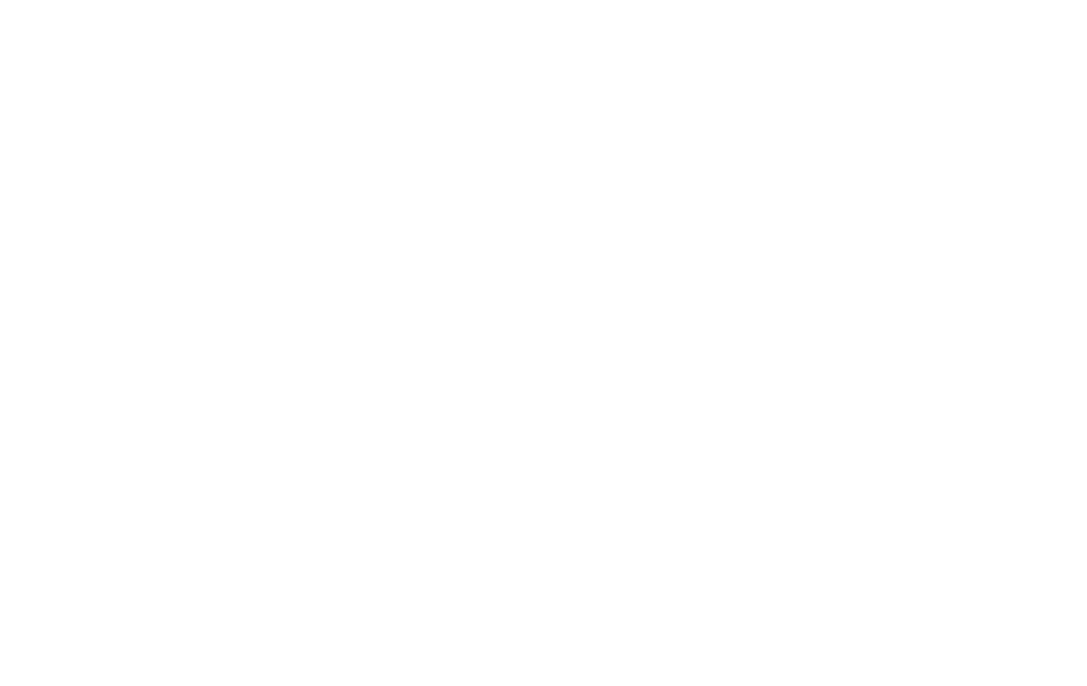
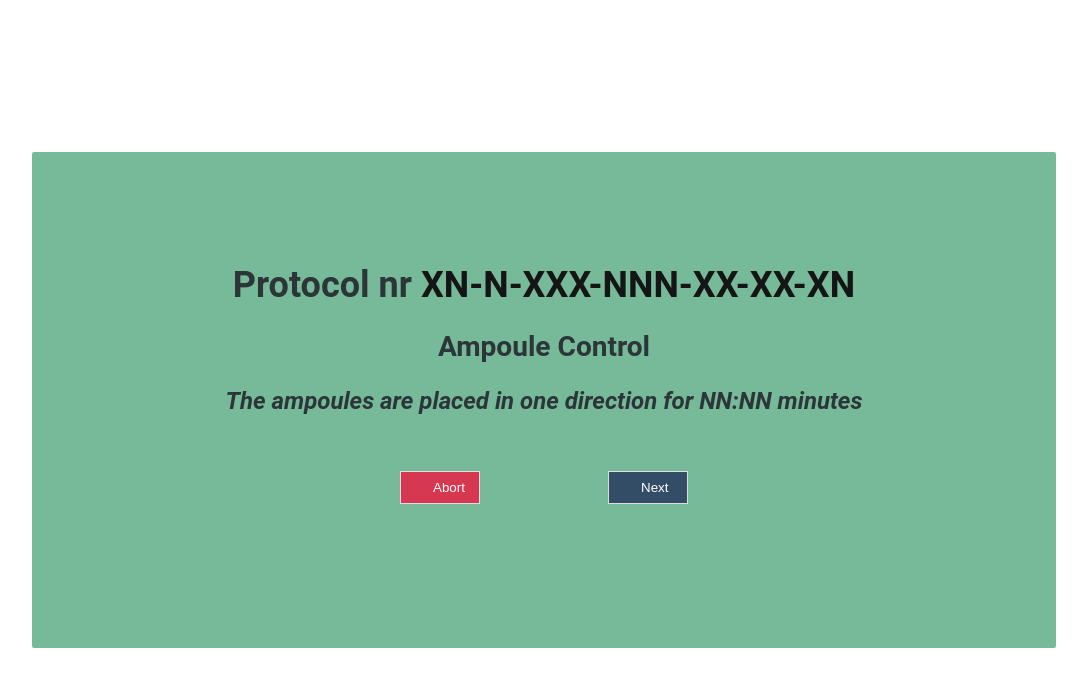
Before and after one commit to Rikulja/project-for-maria, a React (Create React App) app in the folder my-app/: page /countdown-vertical in a window 1280 px wide. Before the commit this address had no page. Shown: the top 686 px of the page, without its empty margins (96-1183 px from the left). Built offline with nearby package versions, Linux system fonts and the light colour scheme.

Commit message:
CountDown page

```diff
--- a/my-app/src/App.js
+++ b/my-app/src/App.js
@@ -1,5 +1,6 @@
 import FormPage from "./components/FormPage";
 import AmpoulePage from "./components/AmpoulePage";
+import CountdownPage from "./components/CountdownPage";
 //Global Style
 import GlobalStyle from "./components/GlobalStyle";
 //Import routes
@@ -13,6 +14,11 @@
       <Routes>
         <Route path="/" exact element={<FormPage />}></Route>
         <Route path="/ampoule-vertical" exact element={<AmpoulePage />}></Route>
+        <Route
+          path="/countdown-vertical"
+          exact
+          element={<CountdownPage />}
+        ></Route>
       </Routes>
     </div>
   );
--- /dev/null
+++ b/my-app/src/components/CountdownPage.js
@@ -0,0 +1,41 @@
+//Styled
+import styled from "styled-components";
+
+const CountdownPage = () => {
+  return (
+    <div className="container">
+      <h2>
+        Protocol nr <span>XN-N-XXX-NNN-XX-XX-XN</span>
+      </h2>
+      <h3>Ampoule Control</h3>
+      <Countdown>
+        <h4>The ampoules are placed in one direction for NN:NN minutes</h4>
+        <div className="buttons">
+          <button className="abort">Abort</button>
+          <button>Next</button>
+        </div>
+      </Countdown>
+    </div>
+  );
+};
+const Countdown = styled.div`
+  display: flex;
+  flex-direction: column;
+  justify-content: center;
+  text-align: center;
+  font-style: italic;
+  .buttons {
+    flex-direction: row;
+    button {
+      margin: 2rem 4rem;
+    }
+    .abort {
+      background-color: #d73851;
+      &:hover {
+        border: 1px solid royalblue;
+      }
+    }
+  }
+`;
+
+export default CountdownPage;
--- a/my-app/src/components/GlobalStyle.js
+++ b/my-app/src/components/GlobalStyle.js
@@ -27,6 +27,7 @@
 button {
     /* position: absolute;
     margin-top: 1rem; */
+    cursor:pointer;
     left: 50%;
     text-align:center;
     width:10vh;
```
